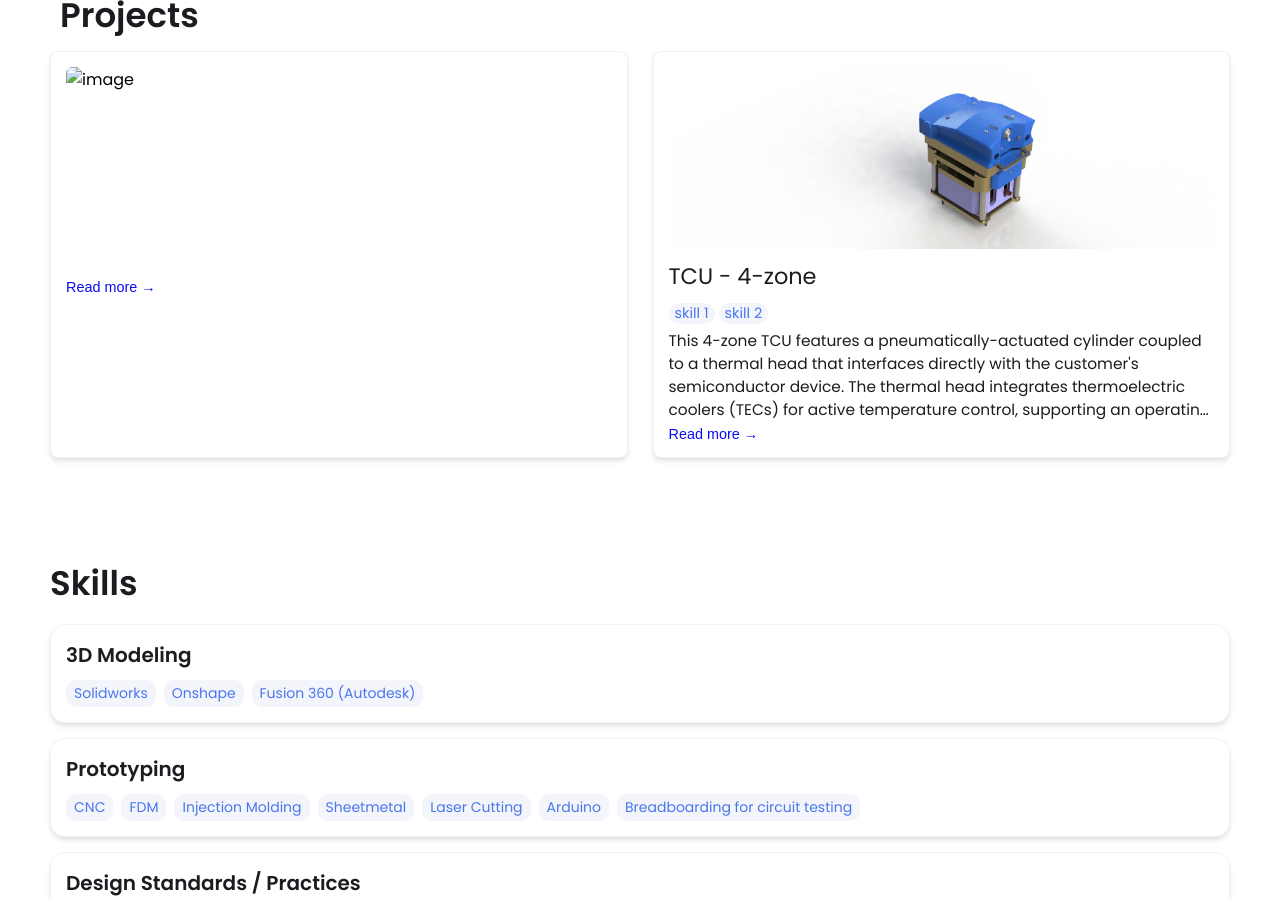
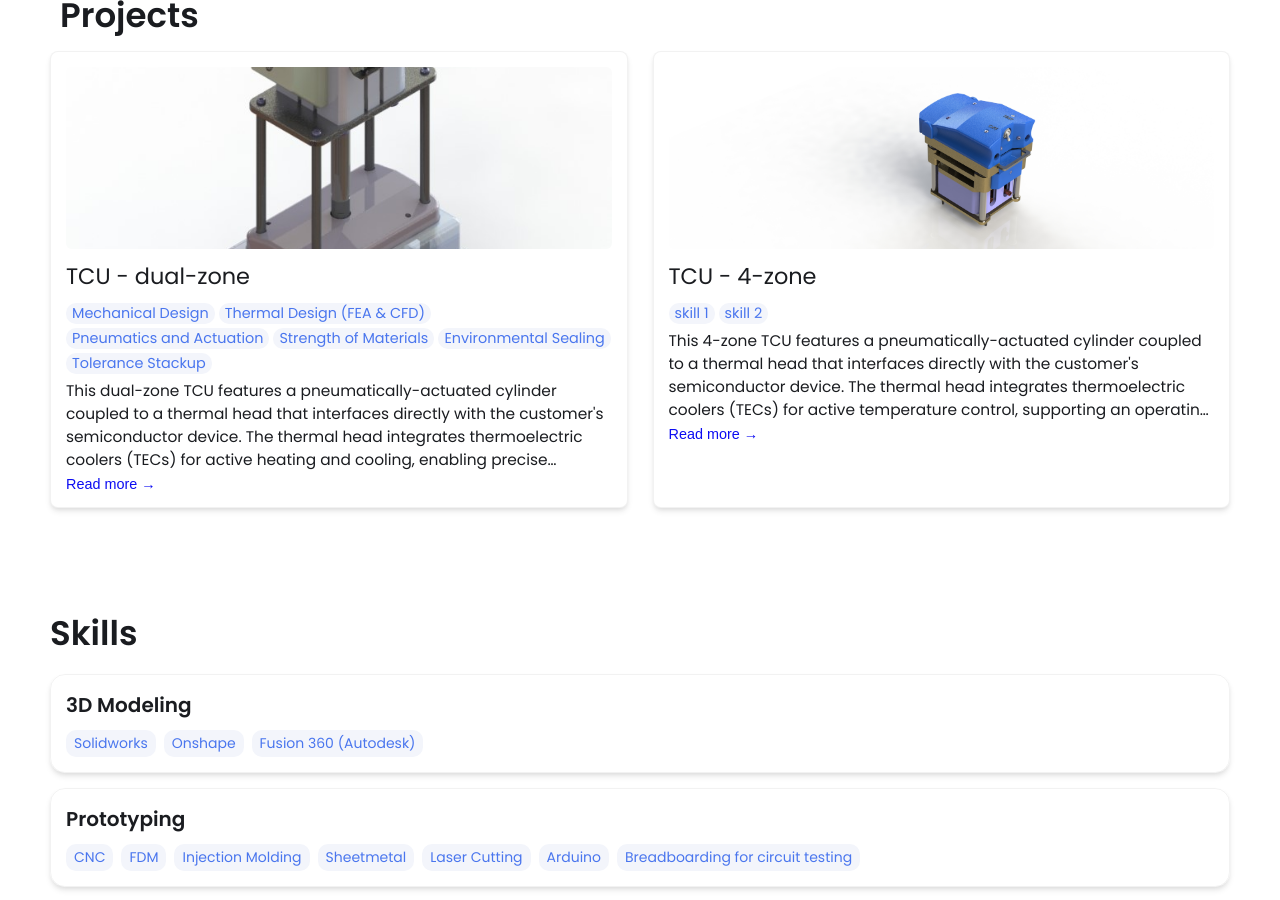
Before and after one commit to bluippold/bluippold.github.io, a Jekyll site: the page built from index.html, in a window 1280 px wide and 900 px high, scrolled down 1043 px. Built offline with Jekyll 4.4.1, drawn with Linux system fonts in a browser that asks for light colours.

Commit message:
Update index.md

```diff
--- a/_projects/TCU1/index.md
+++ b/_projects/TCU1/index.md
@@ -9,5 +9,5 @@ skills:
 - Strength of Materials
 - Environmental Sealing
 - Tolerance Stackup
-<img src="/TCU1.JPG" alt="TCU Image" width="600" style="display: block; margin: auto;" />
+main-image: /TCU1.JPG
 ---
```
